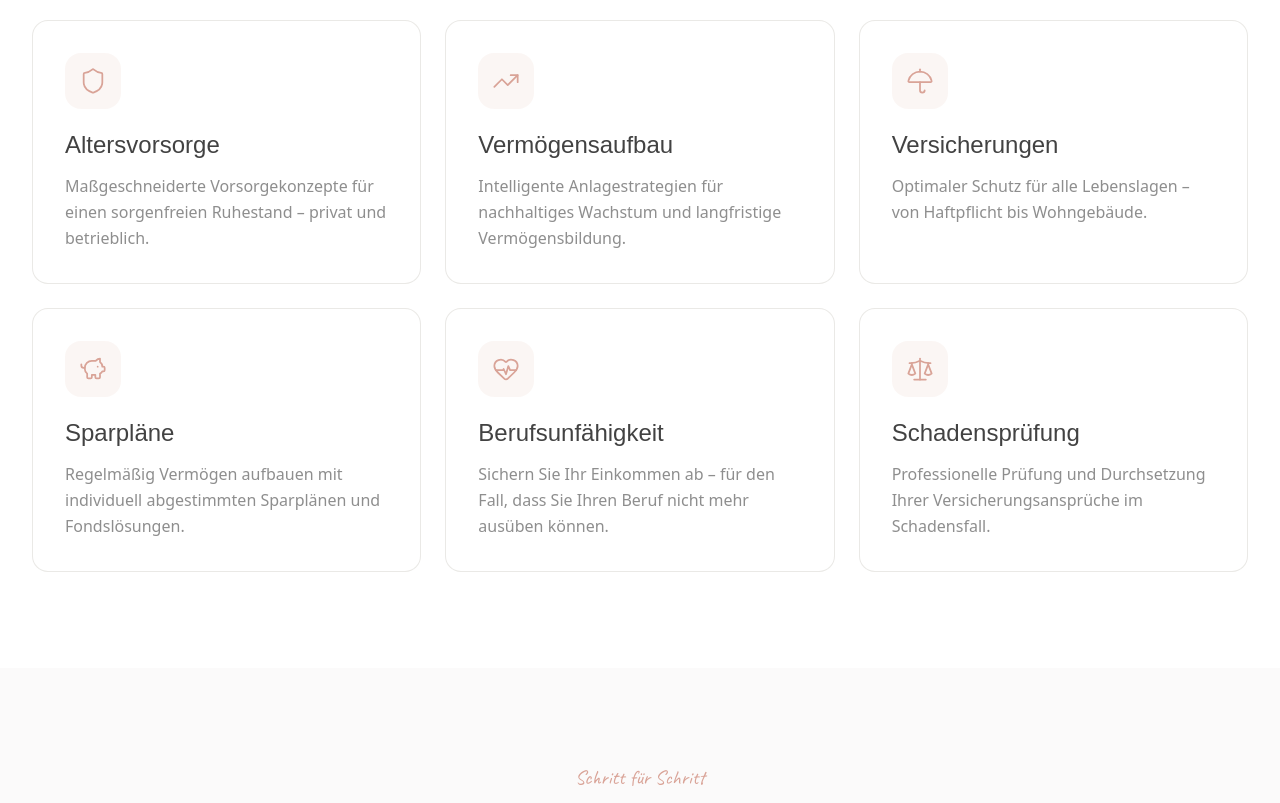
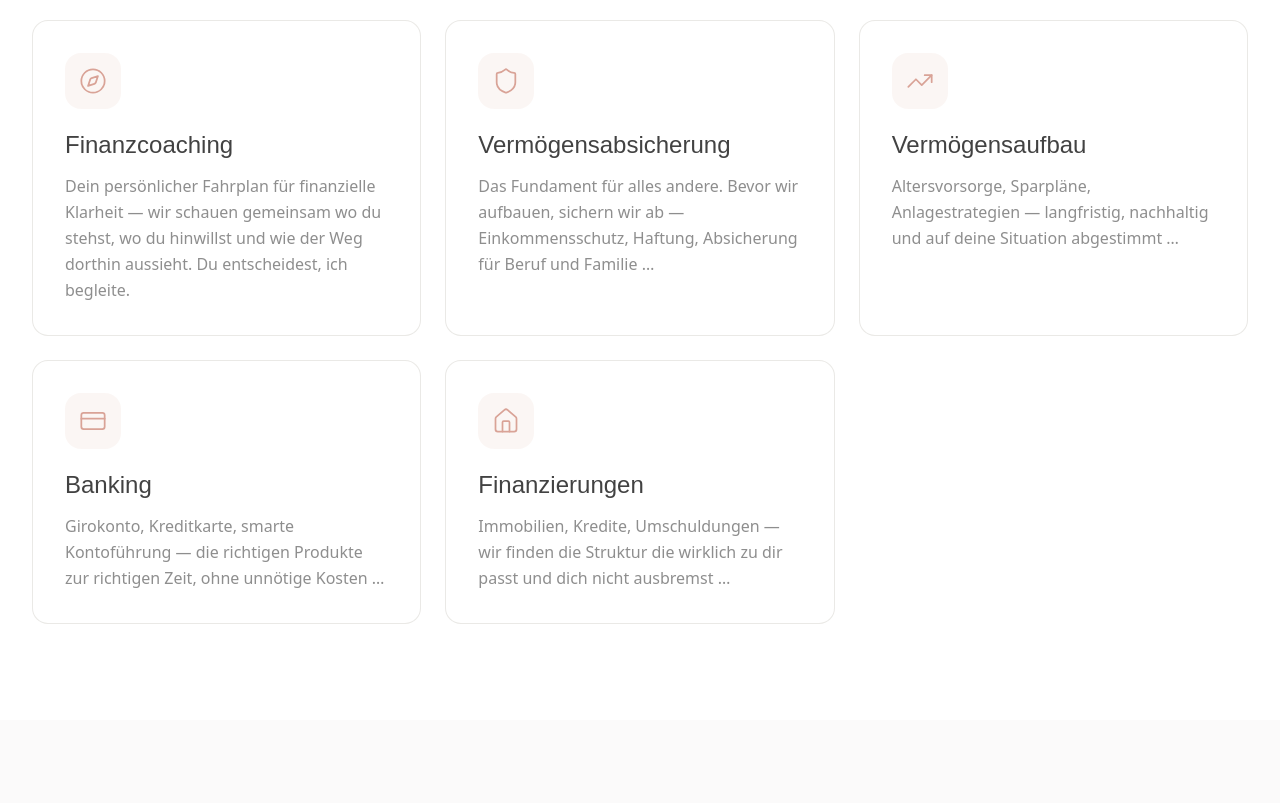
Before and after one commit to Janick97/cristina-croussen, a Next.js app: page / in a window 1280 px wide. Shown: the part 3980-4783 px from the top of the page. Built offline with nearby package versions, Linux system fonts and the light colour scheme; a web font is replaced by a local one.

Commit message:
Services: neue Struktur Finanzcoaching/Absicherung/Aufbau/Banking/Finanzierungen

```diff
--- a/src/components/Services.tsx
+++ b/src/components/Services.tsx
@@ -2,50 +2,43 @@
 
 import { motion } from "framer-motion";
 import {
+  Compass,
   Shield,
   TrendingUp,
-  Umbrella,
-  PiggyBank,
-  HeartPulse,
-  Scale,
+  CreditCard,
+  Home,
 } from "lucide-react";
 
 const services = [
   {
+    icon: Compass,
+    title: "Finanzcoaching",
+    description:
+      "Dein persönlicher Fahrplan für finanzielle Klarheit — wir schauen gemeinsam wo du stehst, wo du hinwillst und wie der Weg dorthin aussieht. Du entscheidest, ich begleite.",
+  },
+  {
     icon: Shield,
-    title: "Altersvorsorge",
+    title: "Vermögensabsicherung",
     description:
-      "Maßgeschneiderte Vorsorgekonzepte für einen sorgenfreien Ruhestand – privat und betrieblich.",
+      "Das Fundament für alles andere. Bevor wir aufbauen, sichern wir ab — Einkommensschutz, Haftung, Absicherung für Beruf und Familie …",
   },
   {
     icon: TrendingUp,
     title: "Vermögensaufbau",
     description:
-      "Intelligente Anlagestrategien für nachhaltiges Wachstum und langfristige Vermögensbildung.",
+      "Altersvorsorge, Sparpläne, Anlagestrategien — langfristig, nachhaltig und auf deine Situation abgestimmt …",
   },
   {
-    icon: Umbrella,
-    title: "Versicherungen",
+    icon: CreditCard,
+    title: "Banking",
     description:
-      "Optimaler Schutz für alle Lebenslagen – von Haftpflicht bis Wohngebäude.",
+      "Girokonto, Kreditkarte, smarte Kontoführung — die richtigen Produkte zur richtigen Zeit, ohne unnötige Kosten …",
   },
   {
-    icon: PiggyBank,
-    title: "Sparpläne",
+    icon: Home,
+    title: "Finanzierungen",
     description:
-      "Regelmäßig Vermögen aufbauen mit individuell abgestimmten Sparplänen und Fondslösungen.",
-  },
-  {
-    icon: HeartPulse,
-    title: "Berufsunfähigkeit",
-    description:
-      "Sichern Sie Ihr Einkommen ab – für den Fall, dass Sie Ihren Beruf nicht mehr ausüben können.",
-  },
-  {
-    icon: Scale,
-    title: "Schadensprüfung",
-    description:
-      "Professionelle Prüfung und Durchsetzung Ihrer Versicherungsansprüche im Schadensfall.",
+      "Immobilien, Kredite, Umschuldungen — wir finden die Struktur die wirklich zu dir passt und dich nicht ausbremst …",
   },
 ];
 
```
